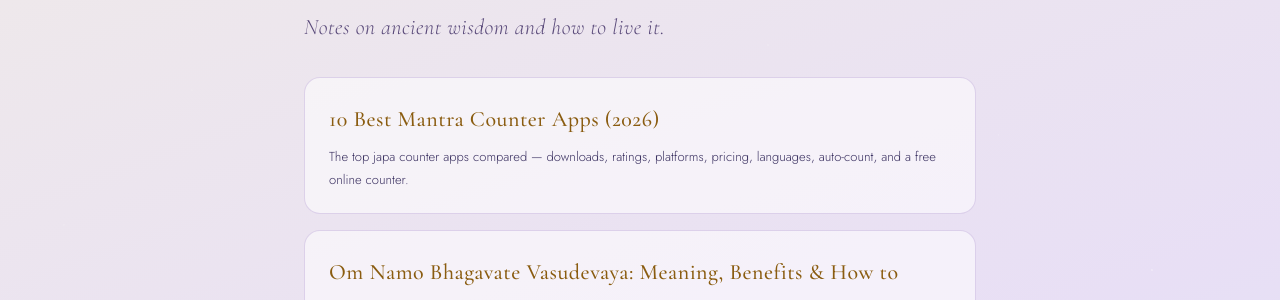
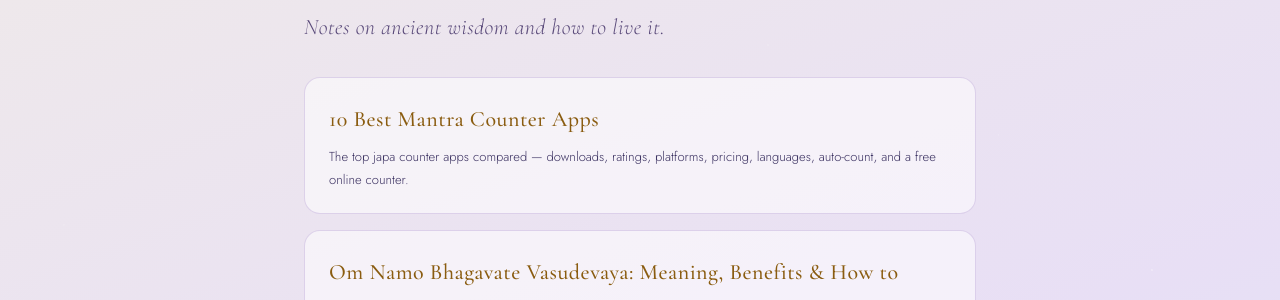
Before and after one commit to dailybliss/dailybliss.github.io, a Jekyll site: the page built from blog/index.html, in a window 1280 px wide and 900 px high. Shown: the part 225-525 px from the top of the window. Built offline with Jekyll 4.4.1, drawn with Linux system fonts in a browser that asks for light colours.

Commit message:
Update index.html

```diff
--- a/blog/index.html
+++ b/blog/index.html
@@ -14,7 +14,7 @@ description: Notes on spiritual practice, ancient wisdom, and modern living.
   <ul class="post-list">
     <li>
       <a href="{{ '/blog/best-mantra-counter-apps/' | relative_url }}">
-        <h3>10 Best Mantra Counter Apps (2026)</h3>
+        <h3>10 Best Mantra Counter Apps</h3>
         <p>The top japa counter apps compared — downloads, ratings, platforms, pricing, languages, auto-count, and a free online counter.</p>
       </a>
     </li>
```
